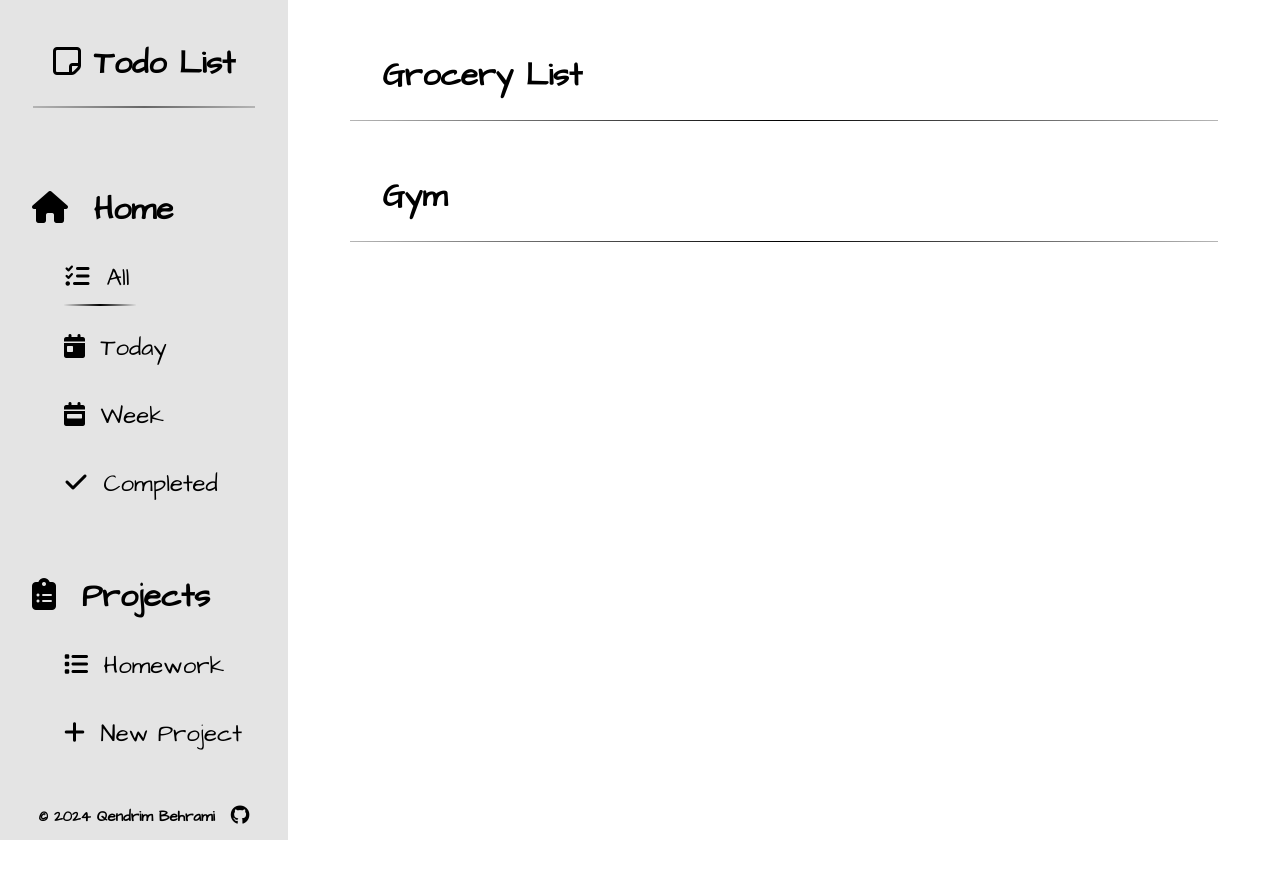
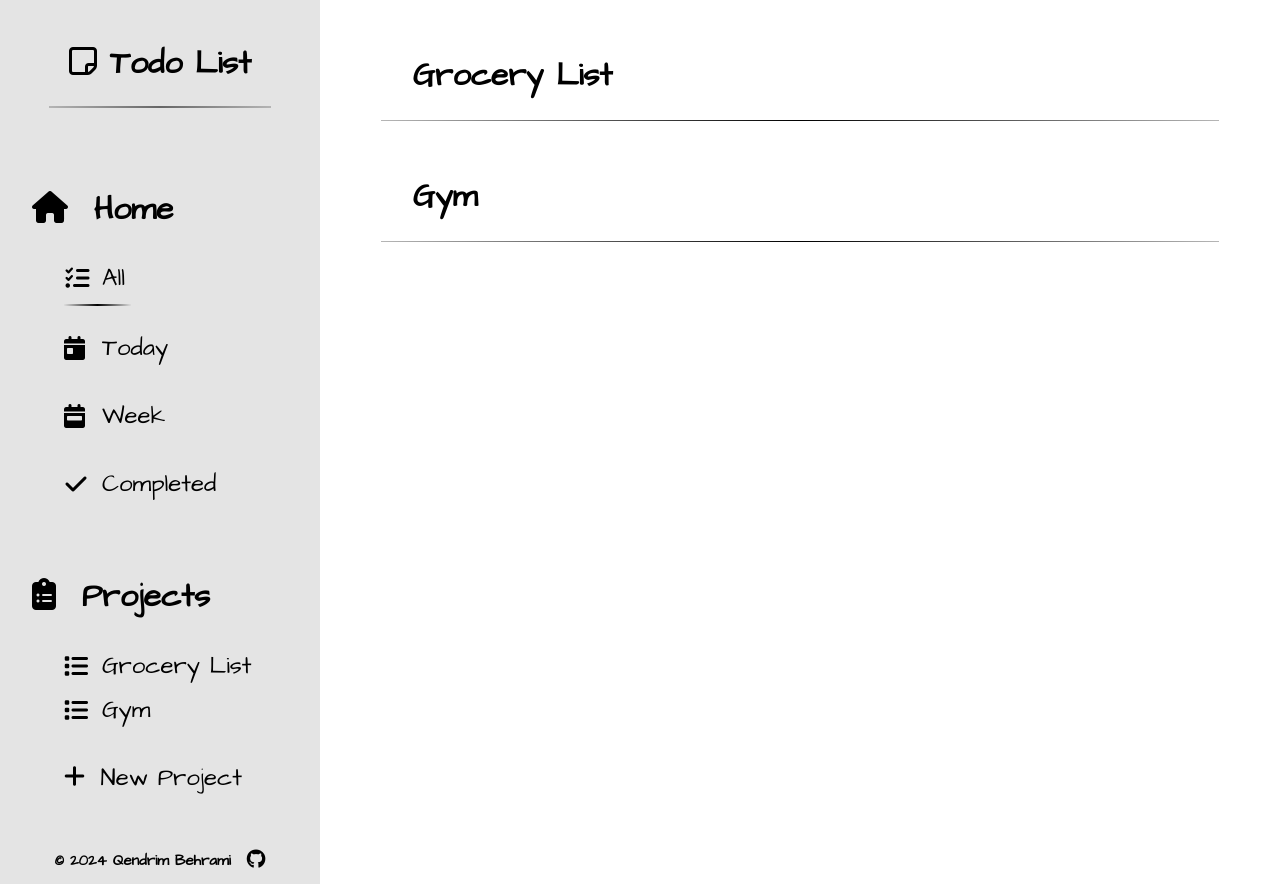
Before and after one commit to QendrimBehrami/Todo-List, a website built with webpack: page src/index.html in a window 1280 px wide. Before the commit the page ends 840 px from the top, so only its background shows below. Built offline with nearby package versions, Linux system fonts and the light colour scheme.

Commit message:
Implement dynamic sidebar

```diff
--- a/src/domManager.ts
+++ b/src/domManager.ts
@@ -3,13 +3,15 @@ import { ProjectManager } from "./projectManager";
 
 export class DomManager {
   private projectManager: ProjectManager;
-  private projectOverview: HTMLDivElement;
+  private projectsDiv: HTMLDivElement; // Elements in main
+  private projectOverview: HTMLDivElement; // Elements in sidebar
   private projectFilter: () => Project[];
 
   constructor(projectManager: ProjectManager) {
     this.projectManager = projectManager;
+    this.projectsDiv = document.querySelector("#projects") as HTMLDivElement;
     this.projectOverview = document.querySelector(
-      "#project-overview"
+      "#project-elements"
     ) as HTMLDivElement;
     this.projectFilter = projectManager.getAllProjects.bind(projectManager);
 
@@ -53,7 +55,7 @@ export class DomManager {
   private createProjectElement(project: Project) {
     let projectDiv = document.createElement("div");
     projectDiv.classList.add("project-div");
-    projectDiv.id = project.id;
+    projectDiv.id = "project-div-" + project.id;
 
     let titleElement = document.createElement("h1");
     titleElement.textContent = project.title;
@@ -61,20 +63,55 @@ export class DomManager {
     return projectDiv;
   }
 
+  private createProjectOverviewElement(project: Project) {
+    // Create the div
+    let projectDiv = document.createElement("div");
+    projectDiv.classList.add("page-element");
+
+    // Set Icon
+    let icon = document.createElement("i");
+    icon.classList.add("fa-solid");
+    icon.classList.add("fa-list");
+
+    // Add Selection Button
+    let button = document.createElement("button");
+    button.id = "project-button-" + project.id;
+    button.textContent = project.title;
+
+    // Add everything to project div
+    projectDiv.appendChild(icon);
+    projectDiv.appendChild(button);
+
+    return projectDiv;
+  }
+
   render() {
     const projects = this.projectFilter();
 
+    // Clear old content
+    while (this.projectsDiv.firstChild) {
+      this.projectsDiv.removeChild(this.projectsDiv.firstChild);
+    }
+
+    while (this.projectOverview.firstChild) {
+      this.projectOverview.removeChild(this.projectOverview.firstChild);
+    }
+
+    // Create new content
     const projectDivs = projects.map((project) =>
       this.createProjectElement(project)
     );
 
-    // Clear old content
-    while (this.projectOverview.firstChild) {
-      this.projectOverview.removeChild(this.projectOverview.firstChild);
-    }
+    const projectOverviewDivs = projects.map((project) =>
+      this.createProjectOverviewElement(project)
+    );
 
     // Append new content
     projectDivs.forEach((div) => {
+      this.projectsDiv.appendChild(div);
+    });
+
+    projectOverviewDivs.forEach((div) => {
       this.projectOverview.appendChild(div);
     });
   }
--- a/src/index.html
+++ b/src/index.html
@@ -36,11 +36,13 @@
           </button>
         </div>
       </nav>
-      <div id="projects">
+      <div id="projects-overview">
         <h2><i class="fa-solid fa-clipboard-list"></i>&nbsp;&nbsp;Projects</h2>
-        <div class="page-element">
-          <i class="fa-solid fa-list"></i>
-          <button id="Homework-button">Homework</button>
+        <div id="project-elements">
+          <div class="page-element">
+            <i class="fa-solid fa-list"></i>
+            <button id="Homework-button">Homework</button>
+          </div>
         </div>
         <div class="page-element" id="new-project-div">
           <div class="rotate-right">
@@ -54,7 +56,7 @@
       </div>
     </div>
     <main>
-      <div id="project-overview"></div>
+      <div id="projects"></div>
     </main>
 
     <footer>
--- a/src/index.ts
+++ b/src/index.ts
@@ -7,4 +7,5 @@ let dom = new DomManager(projectManager);
 
 let grocery = projectManager.createProject("Grocery List");
 let gym = projectManager.createProject("Gym");
+
 dom.render();
--- a/src/projectManager.ts
+++ b/src/projectManager.ts
@@ -13,11 +13,11 @@ export class ProjectManager {
     return project.id;
   }
 
-  //   push(project: Project) {
-  //     if (!this.containsProject) {
-  //       this._projects.push(project);
-  //     }
-  //   }
+  push(project: Project) {
+    if (!this.containsProject) {
+      this._projects.push(project);
+    }
+  }
 
   private containsProject(project: Project): boolean {
     return this._projects.filter((p) => p.id === project.id).length > 0;
--- a/static/style.css
+++ b/static/style.css
@@ -15,7 +15,7 @@ body {
   height: 100vh;
   display: grid;
   grid-template-rows: 8rem auto 3rem;
-  grid-template-columns: max(18rem, 20%) auto;
+  grid-template-columns: max(20rem, 20%) auto;
   grid-template-areas: "header main" "nav main" "footer main";
   margin: 0;
   padding: 0;
@@ -75,7 +75,7 @@ main {
 }
 
 .nav-button,
-#projects button {
+#projects-overview button {
   background-color: inherit;
   color: inherit;
   border: none;
@@ -106,28 +106,31 @@ main {
 }
 
 #sidenav h2,
-#projects h2 {
+#projects-overview h2 {
   font-size: 2rem;
   margin-bottom: 0.3rem;
 }
 
 #page-nav,
-#projects {
+#projects-overview {
   display: flex;
   flex-direction: column;
   gap: 1.5rem;
 }
 
-#projects > .page-element,
+#projects-overview .page-element,
 #page-nav > .page-element {
-  display: inline-block;
+  display: grid;
+  grid-template-columns: 2rem auto;
   width: fit-content;
   font-size: 1.5rem;
   margin-left: 2rem;
   padding-bottom: 0.5rem;
+  align-items: center;
+  text-wrap: pretty;
 }
 
-#projects h2 {
+#projects-overview h2 {
   margin-top: 4rem;
 }
 
@@ -135,7 +138,7 @@ main {
   display: none;
 }
 
-#project-overview {
+#projects {
   display: flex;
   flex-direction: column;
   justify-content: center;
@@ -155,3 +158,7 @@ main {
     )
     1 stretch;
 }
+
+.page-element#new-project-div {
+  display: inline-block;
+}
```
